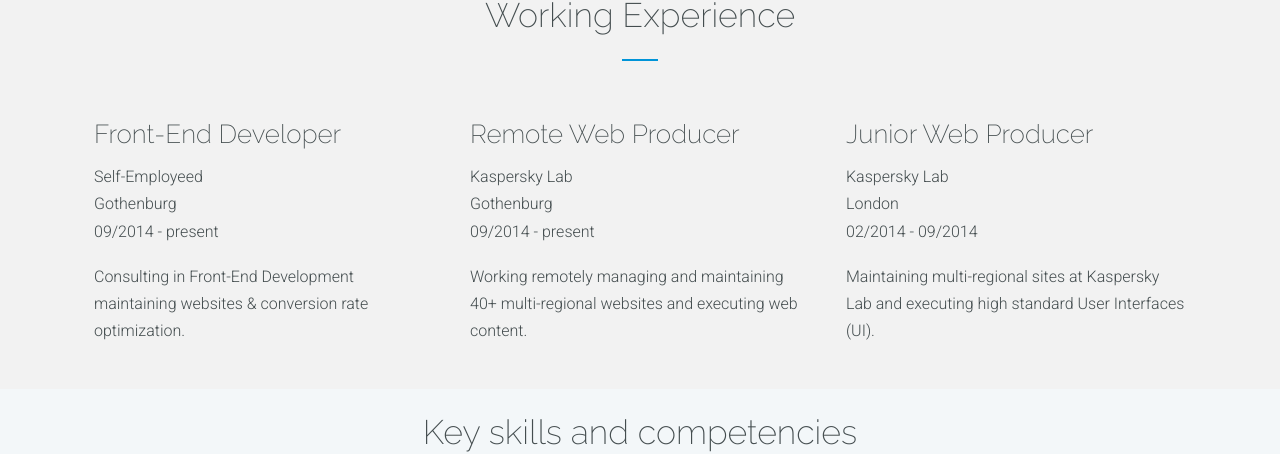
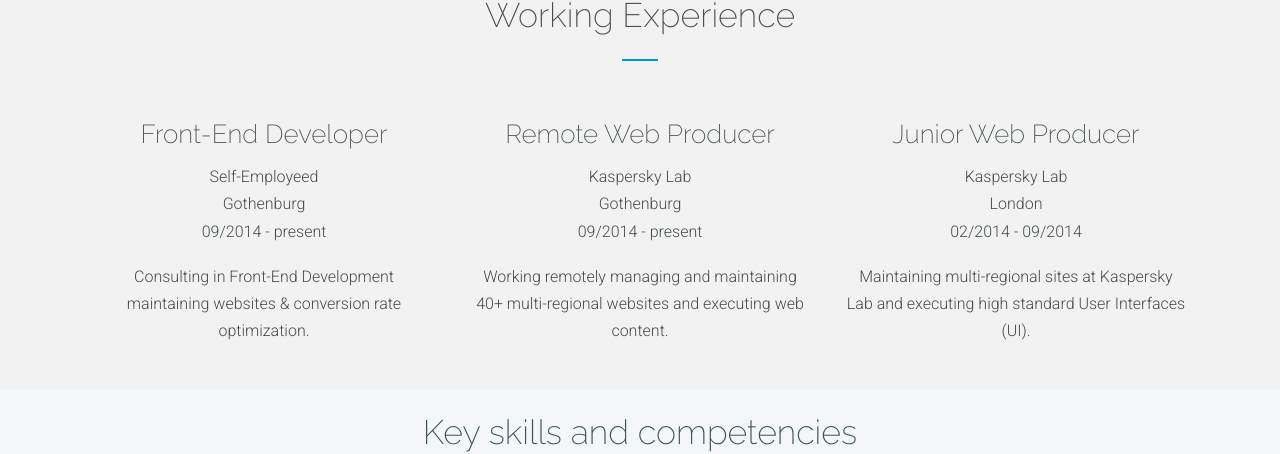
Before and after one commit to AronssonFredrik/AronssonFredrik.github.io, a Vue app: page / in a window 1280 px wide. Shown: the part 708-1162 px from the top of the page. Built offline with nearby package versions, Linux system fonts and the light colour scheme.

Commit message:
fix experience text align

```diff
--- a/src/components/homepage/Experience.vue
+++ b/src/components/homepage/Experience.vue
@@ -30,3 +30,8 @@ export default Vue.extend({
   },
 });
 </script>
+<style lang="sass">
+.experience
+    .container
+        text-align: center
+</style>
```
